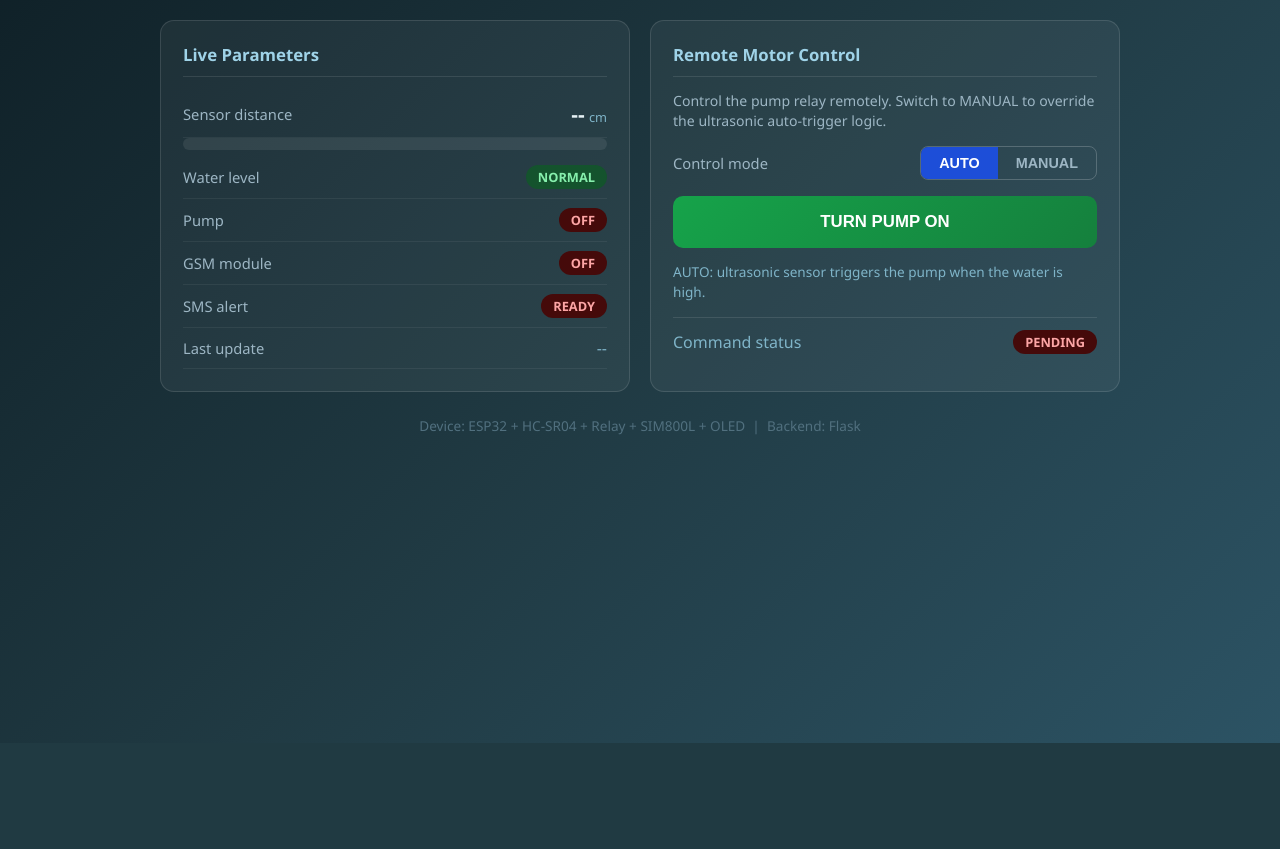
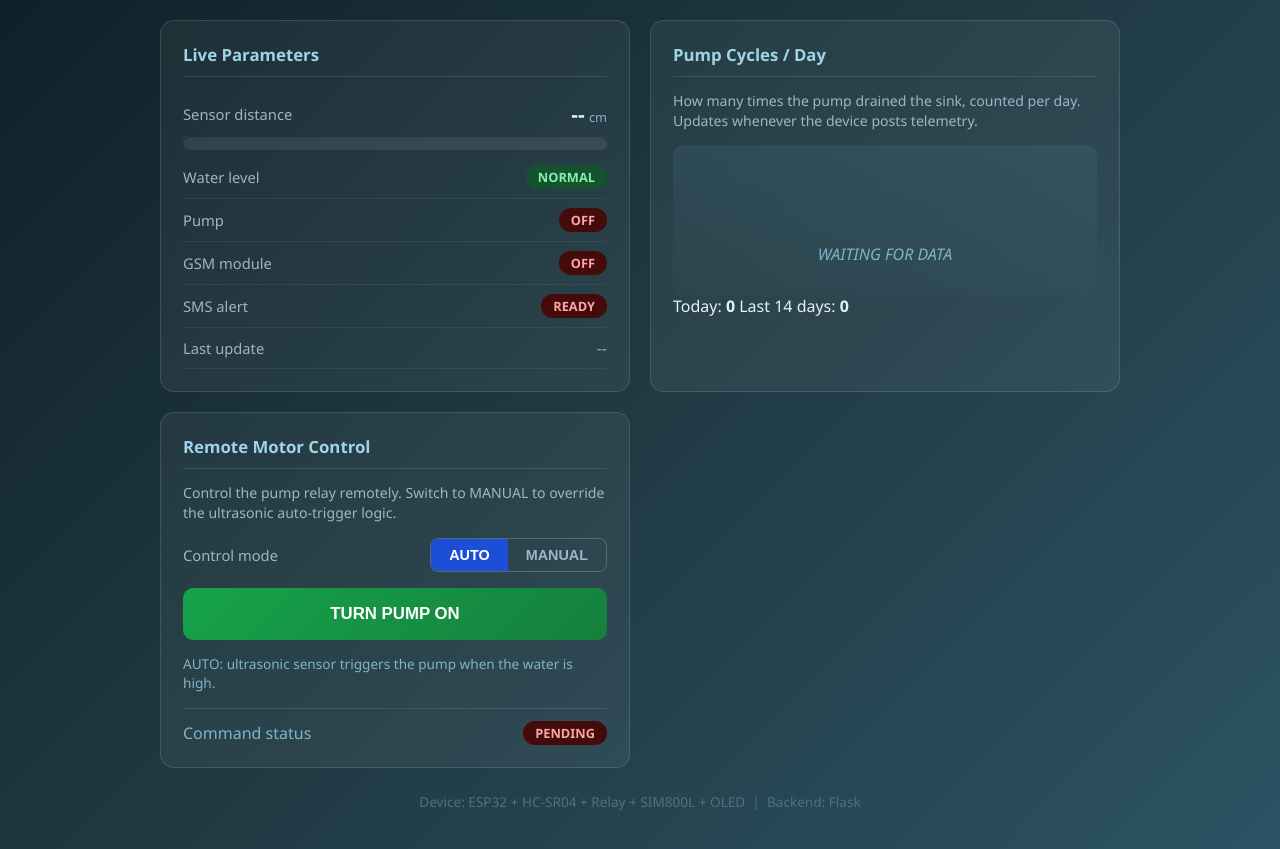
Before and after one commit to charleskasuba/cleaner, a Python web app: template templates/index.html in a window 1280 px wide. Shown: the part 57-906 px from the top of the page. Before the commit the page ends 800 px from the top, so only its background shows below. Run offline with Jinja, Linux system fonts and the light colour scheme; the template is opened without the code that fills it, so the values that code supplies are empty.

Commit message:
Add daily pump-cycle bar chart to dashboard

```diff
--- a/static/script.js
+++ b/static/script.js
@@ -21,6 +21,11 @@ const els = {
   modeManual: document.getElementById("mode-manual"),
   modeHint: document.getElementById("mode-hint"),
   ackState: document.getElementById("ack-state"),
+
+  // daily pump-cycle chart
+  cyclesChart: document.getElementById("cycles-chart"),
+  cyclesToday: document.getElementById("cycles-today"),
+  cyclesTotal: document.getElementById("cycles-total"),
 };
 
 
@@ -170,5 +175,49 @@ function showToast(msg, type) {
   t._timer = setTimeout(() => (t.className = ""), 2500);
 }
 
+// ============================================================
+// Pump cycles / day bar chart
+// ============================================================
+
+async function renderCycles() {
+  try {
+    const res = await fetch("/api/cycles");
+    const data = await res.json();
+    const days = data.days || [];
+    const counts = data.counts || [];
+    const el = els.cyclesChart;
+    if (!el) return;
+    el.innerHTML = "";
+
+    const max = Math.max(1, ...counts);
+    days.forEach((day, i) => {
+      const c = counts[i] || 0;
+      const col = document.createElement("div");
+      col.className = "cycle-col";
+      col.title = day + ": " + c + " cycle(s)";
+
+      const bar = document.createElement("div");
+      bar.className = "cycle-bar";
+      bar.style.height = Math.round((c / max) * 100) + "%";
+      bar.style.opacity = day === data.today
+        ? 1 : 0.25 + (c / max) * 0.6;
+
+      // label a few bars instead of all (keeps it readable on small screens)
+      const label = document.createElement("span");
+      label.className = "cycle-label";
+      label.textContent = (i % 2 === 0) ? day.slice(5) : "";
+
+      col.appendChild(bar);
+      col.appendChild(label);
+      el.appendChild(col);
+    });
+
+    els.cyclesToday.textContent = data.today ?? 0;
+    els.cyclesTotal.textContent = data.total ?? 0;
+  } catch (err) {
+    // chart is best-effort; ignore polling errors
+  }
+}
+
 refresh();
 setInterval(refresh, 3000);
--- a/static/style.css
+++ b/static/style.css
@@ -230,4 +230,43 @@ footer {
 #toast.show { opacity: 1; transform: translateY(0); }
 #toast.success { background: #14532d; }
 #toast.error { background: #7f1d1d; }
-#toast.info { background: #1e3a8a; }
+#toast.info { background: #1e3a8a; }/* ============================================================
+   PUMP CYCLES / DAY CHART
+   ============================================================ */
+.cycles-card { grid-column: 1 / -1; }
+.chart-summary { display: flex; gap: 28px; flex-wrap: wrap; margin-bottom: 14px; }
+.chart-summary .stat { text-align: center; }
+.chart-summary .stat b { display: block; font-size: 1.7rem; color: #7dd3fc; }
+.chart-summary .stat span { font-size: 0.8rem; color: #9fb6c4; text-transform: uppercase; letter-spacing: 1px; }
+
+.bar-chart {
+  display: flex;
+  align-items: flex-end;
+  gap: 5px;
+  height: 150px;
+  padding: 12px 6px 0;
+  border-radius: 10px;
+  background: linear-gradient(180deg, rgba(125,211,252,0.08), rgba(125,211,252,0.02));
+  overflow-x: auto;
+}
+.cycle-col {
+  flex: 1 1 0;
+  min-width: 26px;
+  height: 100%;
+  display: flex;
+  flex-direction: column;
+  align-items: center;
+  justify-content: flex-end;
+  gap: 4px;
+}
+.cycle-bar {
+  width: 70%;
+  max-width: 34px;
+  min-height: 3px;
+  border-radius: 5px 5px 2px 2px;
+  background: linear-gradient(180deg, #38bdf8, #1d4ed8);
+  transition: height 0.5s ease;
+}
+.cycle-col.today .cycle-bar { background: linear-gradient(180deg, #4ade80, #15803d); box-shadow: 0 0 10px rgba(74,222,128,0.5); }
+.cycle-label { font-size: 0.62rem; color: #7fb4c8; white-space: nowrap; }
+.chart-empty { color: #7fb4c8; font-style: italic; padding: 30px 0; text-align: center; width: 100%; }
--- a/templates/index.html
+++ b/templates/index.html
@@ -51,6 +51,22 @@
         </div>
       </div>
 
+      <!-- ===================== PUMP CYCLES / DAY ===================== -->
+      <div class="card">
+        <h2>Pump Cycles / Day</h2>
+        <p class="help">How many times the pump drained the sink, counted per day.
+          Updates whenever the device posts telemetry.</p>
+
+        <div class="bar-chart" id="cycles-chart">
+          <div class="chart-empty">WAITING FOR DATA</div>
+        </div>
+
+        <div class="chart-footer">
+          <span class="chart-stat">Today: <b id="cycles-today">0</b></span>
+          <span class="chart-stat">Last 14 days: <b id="cycles-total">0</b></span>
+        </div>
+      </div>
+
       <!-- ===================== REMOTE MOTOR CONTROL ===================== -->
       <div class="card">
         <h2>Remote Motor Control</h2>
```
Also changed, not shown: app.py (+37 -1 lines).
